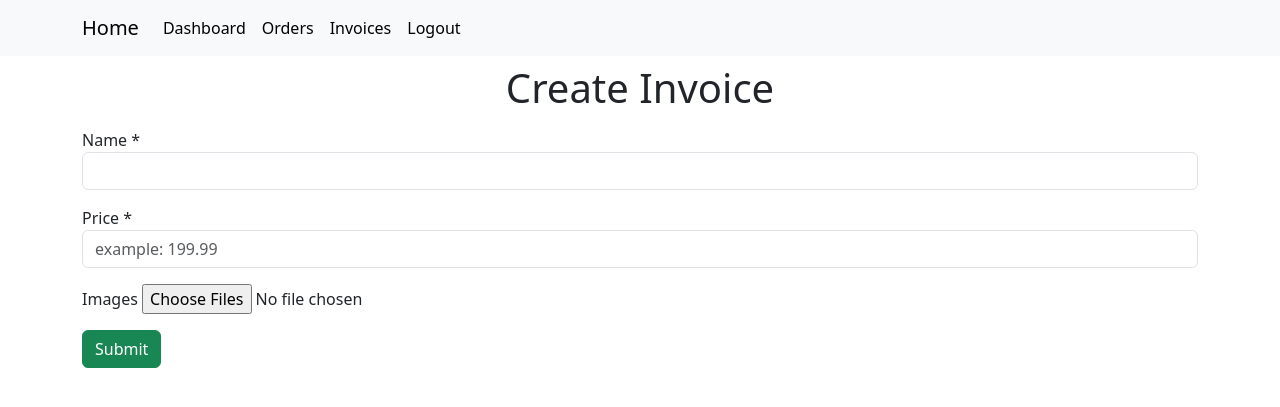
After one commit to Durvalm/Shipping_Label_Automation, a Flask app: page /payments/form in a window 1280 px wide. The commit adds this page. Shown: the top 407 px of the page. Run offline with Flask 3, Linux system fonts and the light colour scheme; the visitor is signed in with stand-in values (Sample User, id 1); parts of the project's set-up code (start-up, migrations or seed data) failed here and were passed over; some libraries are stand-ins or nearby versions.

Commit message:
upload image, invoices list added

```diff
--- a/apps/payments/views.py
+++ b/apps/payments/views.py
@@ -1,4 +1,8 @@
+import os
+import uuid
 import stripe
+from flask_login import login_required
+from apps.models import Image, Invoice, db
 from apps import settings
 from flask import Blueprint, request, render_template, redirect, url_for
 
@@ -9,6 +13,44 @@ stripe.api_key = settings.STRIPE_SECRET_KEY
 def render_form():
     return render_template('payments/pay.html')
 
+@payments_bp.route("/list", methods=["GET"])
+@login_required
+def invoice_list():
+    return render_template('payments/list.html')
+
+@payments_bp.route("/form", methods=["GET"])
+@login_required
+def invoice_form():
+    return render_template('payments/invoice_form.html')
+
+@payments_bp.route("/create_invoice", methods=["POST"])
+@login_required
+def create_invoice():
+    name = request.form['name']
+    price = float(request.form['price'])
+    images = []
+
+    if 'images' in request.files:
+        images_uploaded = request.files.getlist('images')  # Get all uploaded images as a list
+        for image in images_uploaded:
+            if image.filename != '':
+                unique_filename = str(uuid.uuid4()) + os.path.splitext(image.filename)[1]
+                # Save the uploaded image with the unique filename
+                image.save(os.path.join('static/img/', unique_filename))
+                # Create a new Image record
+                image_record = Image(invoice_id=None, url=unique_filename)
+                # Append the image record to the 'images' list
+                images.append(image_record)
+
+    invoice = Invoice(name=name, price=price, images=images)
+
+    # update DB
+    db.session.add(invoice)
+    for image in images:
+        db.session.add(image)
+    db.session.commit()
+
+    return redirect(url_for("payments.invoice_list"))
 
 @payments_bp.route("/pay", methods=["POST", "GET"])
 def handle_payment():
@@ -35,6 +77,4 @@ def handle_payment():
     success_url='https://example.com/success',
     cancel_url='https://example.com/cancel',
     )
-
-
     return redirect(checkout_session.url, code=303)
--- a/apps/templates/base.html
+++ b/apps/templates/base.html
@@ -8,6 +8,7 @@
     <script src="/static/alertClose.js"></script>
     <script src="https://js.stripe.com/v3/"></script>
     <link rel="stylesheet" href="https://cdnjs.cloudflare.com/ajax/libs/font-awesome/5.15.3/css/all.min.css">
+    <link rel="stylesheet" href="{{ url_for('static', filename='img/.css') }}">
     <link href="https://cdn.jsdelivr.net/npm/bootstrap@5.3.0-alpha3/dist/css/bootstrap.min.css" rel="stylesheet" integrity="sha384-KK94CHFLLe+nY2dmCWGMq91rCGa5gtU4mk92HdvYe+M/SXH301p5ILy+dN9+nJOZ" crossorigin="anonymous">
   </head>
   <body>
--- /dev/null
+++ b/apps/templates/payments/invoice_form.html
@@ -0,0 +1,26 @@
+{% extends 'base.html' %}
+{% block content %}
+{% include 'utils/navbar.html' %}
+
+<body>
+    <div class="container">
+      <h1 class="text-center py-2">Create Invoice</h1>
+      <form method="POST" action="create_invoice" enctype="multipart/form-data">
+        <div class="mb-3">
+            <label for="name">Name *</label>
+            <input type="text" class="form-control" name="name" id="name" placeholder="" required>
+        </div>
+        <div class="mb-3">
+            <label for="price">Price *</label>
+            <input type="text" name="price" class="form-control" id="price" placeholder="example: 199.99" required>
+        </div>
+
+        <div class="mb-3">
+            <label for="images">Images</label>
+            <input type="file" name="images" id="images" accept="image/*" multiple>
+        </div>
+          <button type="submit" class="btn btn-success">Submit</button>
+        </form>
+    </div>
+  </body>
+{% endblock %}
--- a/apps/templates/utils/navbar.html
+++ b/apps/templates/utils/navbar.html
@@ -8,6 +8,7 @@
       <div class="navbar-nav">
         <a class="nav-item nav-link active" href="{{ url_for('dashboard.dashboard') }}">Dashboard <span class="sr-only">(current)</span></a>
         <a class="nav-item nav-link active" href="{{ url_for('transactions.transactions') }}">Orders</a>
+        <a class="nav-item nav-link active" href="{{ url_for('payments.invoice_list') }}">Invoices</a>
         <a class="nav-item nav-link active" href="{{ url_for('auth.logout') }}">Logout</a>
       </div>
     </div>
```
Also changed, not shown: apps/models.py (+11 -0 lines), apps/templates/payments/list.html (added, +11 -0 lines), apps/static/img/03930695-4b0c-456f-b594-b2fe018fd487.jpg (added), apps/static/img/2b8b62d3-1846-4732-82b6-9751952a64f6.jpg (added), apps/static/img/44f0c833-3d06-460b-b0d5-b505e4c5669c.jpg (added), apps/static/img/7429a7c2-e0db-4ad4-ba98-f4cd5695d29d.jpg (added), apps/static/img/ac546756-ff8b-4d04-a017-886e6ac621a3.jpg (added), apps/static/img/fceede8f-bc8d-4e00-a21e-b2ea41da9f74.jpg (added), 3 other files.
